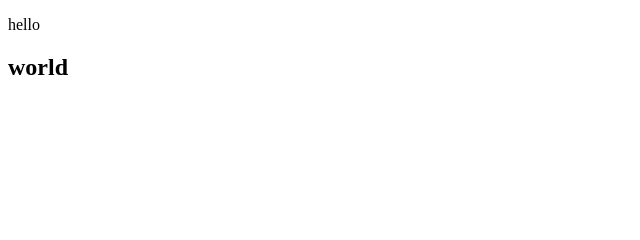
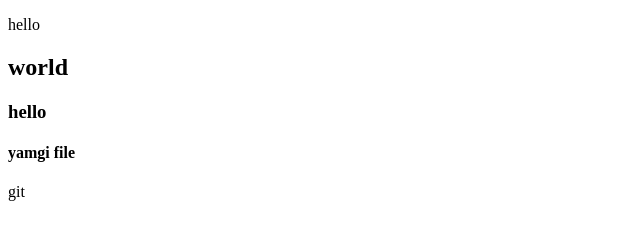
Before and after one commit to IsmoilAkbarov/github-tutorial, a plain HTML site: page index.html in a window 1280 px wide. Shown: the whole page, without its empty margins (0-640 px from the left). Drawn offline with Linux system fonts and the light colour scheme.

Commit message:
index1.html

```diff
--- a/index.html
+++ b/index.html
@@ -8,8 +8,9 @@
 <body>
     <p>hello</p>
     <h2>world</h2>
-
+    <h3>hello</h3>
+<h4>yamgi file</h4>
 
 
 </body>
-</html>
+</html>git
```
